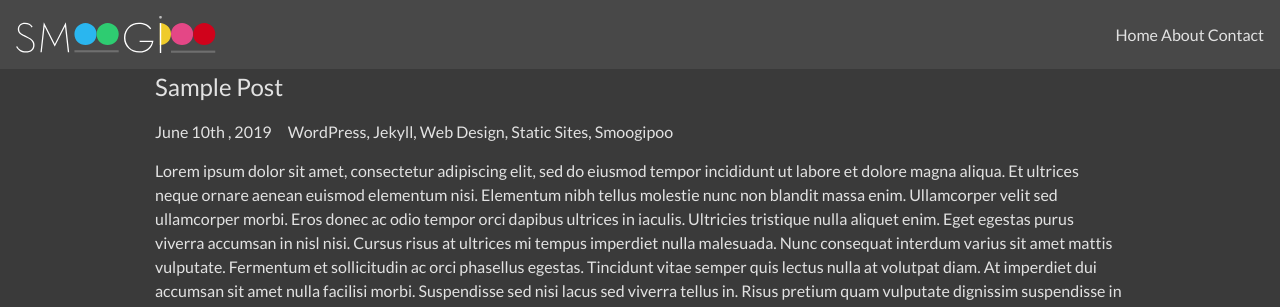
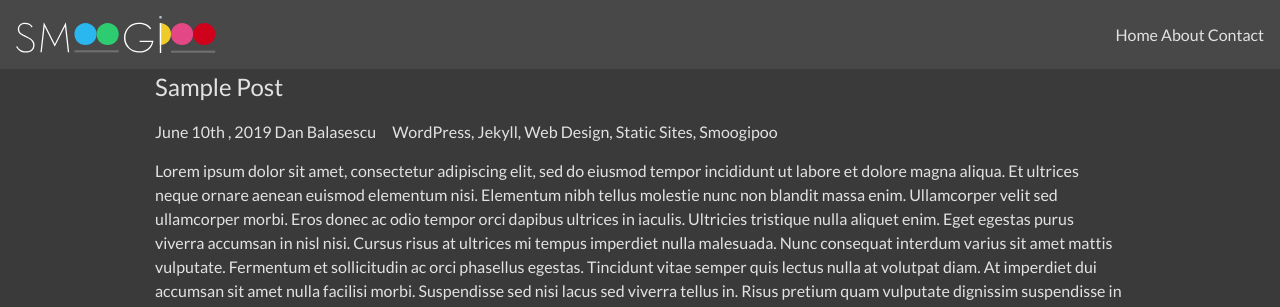
Before and after one commit to smoogipoo/smgi.me, a Jekyll site: the page built from _posts/2019-06-10-sample-post-1.markdown, in a window 1280 px wide. Shown: the top 307 px of the page. Built offline with Jekyll 4.4.1, drawn with Linux system fonts in a browser that asks for light colours.

Commit message:
Updating pagination settings in config

```diff
--- a/_config.yml
+++ b/_config.yml
@@ -25,7 +25,7 @@
 pagination:
   enabled: true
   collection: posts
-  per_page: 10
+  per_page: 4
 # Build settings
 markdown: kramdown
 sass:
@@ -34,6 +34,20 @@
   - jekyll-paginate-v2
   - jekyll-sitemap
   - jekyll-seo-tag
+collections:
+  projects:
+    output: true
+    permalink: /:title/
+defaults:
+  -
+    scope:
+      path: ""
+      type: posts
+    values:
+      layout: post
+      author: Dan Balasescu
+      feature_image_path: /assets/generic.svg
+      permalink: /:title/
 # Exclude from processing.
 # The following items will not be processed, by default. Create a custom list
 # to override the default setting.
```
